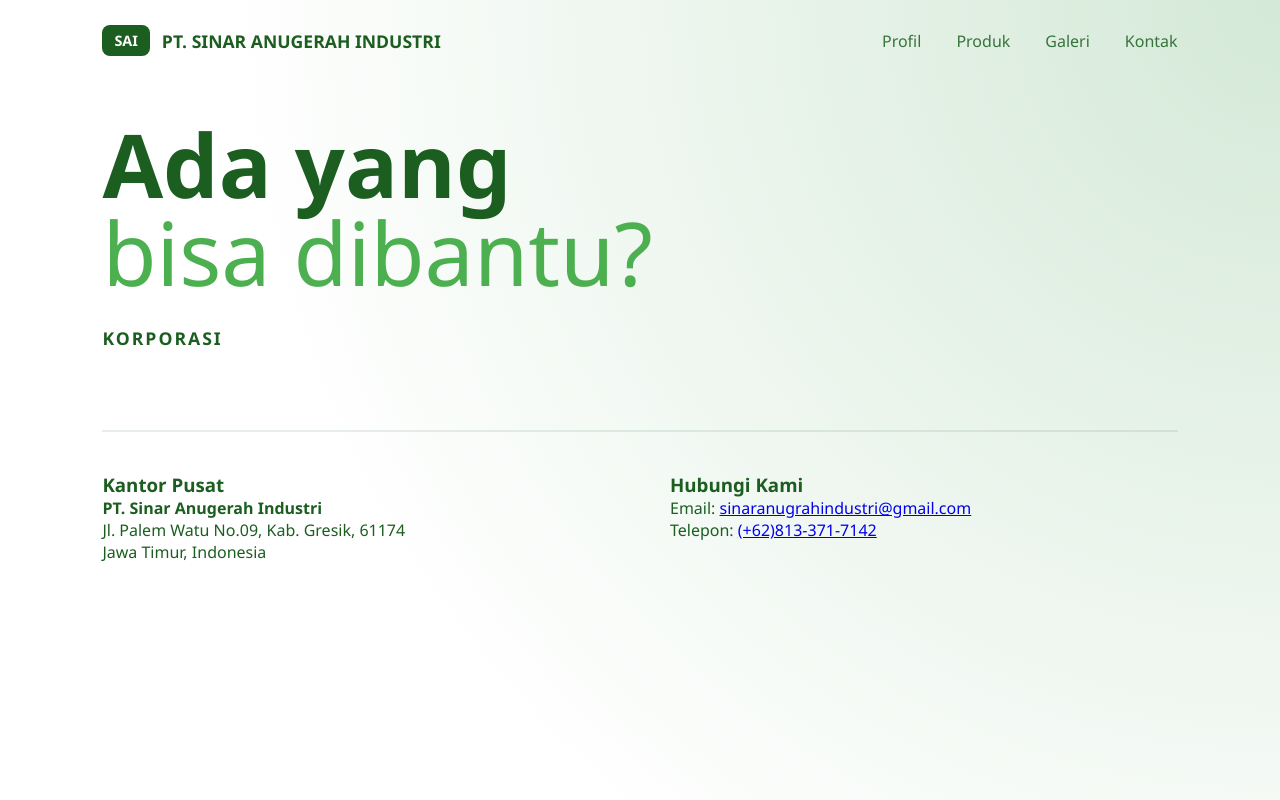
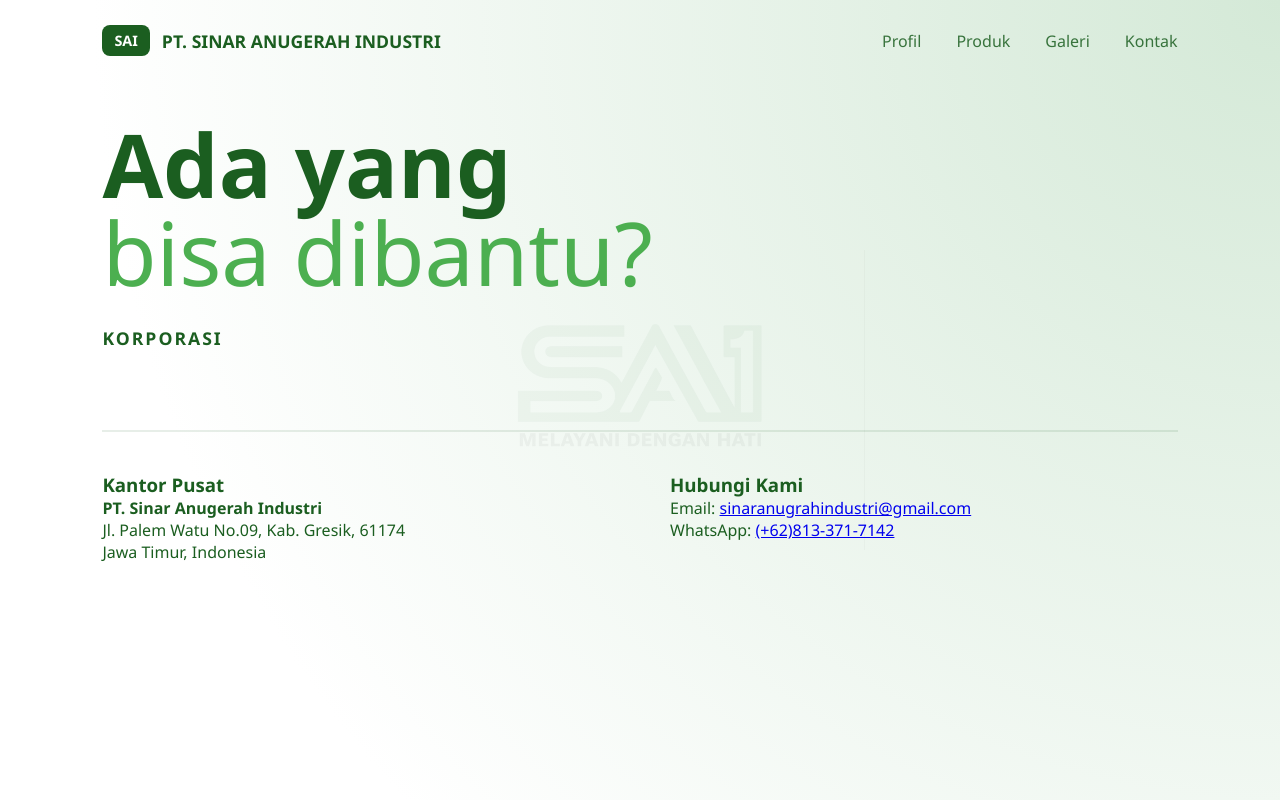
Before and after one commit to Valentio231/website-sai, a React (Vite) app in the folder frontend-sinar-anugerah/: page /kontak in a window 1280 px wide. Shown: the top 800 px of the page. Built offline with nearby package versions, Linux system fonts and the light colour scheme.

Commit message:
Memperbaiki background kontak

```diff
--- a/frontend-sinar-anugerah/src/App.css
+++ b/frontend-sinar-anugerah/src/App.css
@@ -1191,10 +1191,11 @@
 
 /* ================= CONTACT PAGE (FIXED & ALIGNED) ================= */
 .contact-page-container {
+  position: relative;
+  z-index: 1;
   width: 100%;
   min-height: 100vh;
-  /* Gunakan gradient agar senada dengan halaman lainnya */
-  background: radial-gradient(circle at top right, #d4e9d7 0%, #ffffff 70%) !important;
+  background: transparent !important; /* Ubah ke transparan */
 }
 
 .contact-hero {
--- a/frontend-sinar-anugerah/src/pages/Contact.jsx
+++ b/frontend-sinar-anugerah/src/pages/Contact.jsx
@@ -32,7 +32,7 @@
 
             {/* Tautan WhatsApp: Otomatis masuk ke ruang chat */}
             <p>
-              Telepon: <a
+              WhatsApp: <a
                 href="https://wa.me/628133717142"
                 target="_blank"
                 rel="noopener noreferrer"
```
